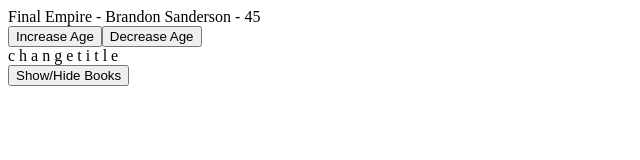
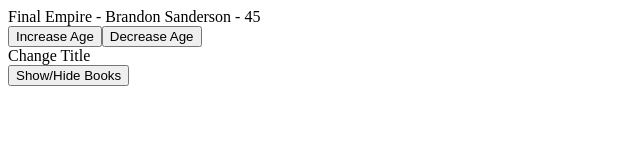
Before and after one commit to PatrickJens/Vue.js, a plain HTML site: page index.html in a window 1280 px wide. Shown: the full height of the page, 0-640 px from the left. Drawn offline with nearby package versions, Linux system fonts and the light colour scheme.

Commit message:
testing commit

```diff
--- a/index.html
+++ b/index.html
@@ -13,7 +13,7 @@
         <div>{{ title }} - {{ author }} - {{ age }} </div>
         <button v-on:click="age++">Increase Age</button> <!-- age is -->
         <button v-on:click="age--">Decrease Age</button>
-        <div v-on:click="changeTitle('Two Towers')">c h a n g e  t i t l e</div>
+        <div v-on:click="changeTitle('Two Towers')">Change Title</div>
     </div>
     <button v-on:click="toggleShowBooks()">Show/Hide Books</button>
 </div>
```
